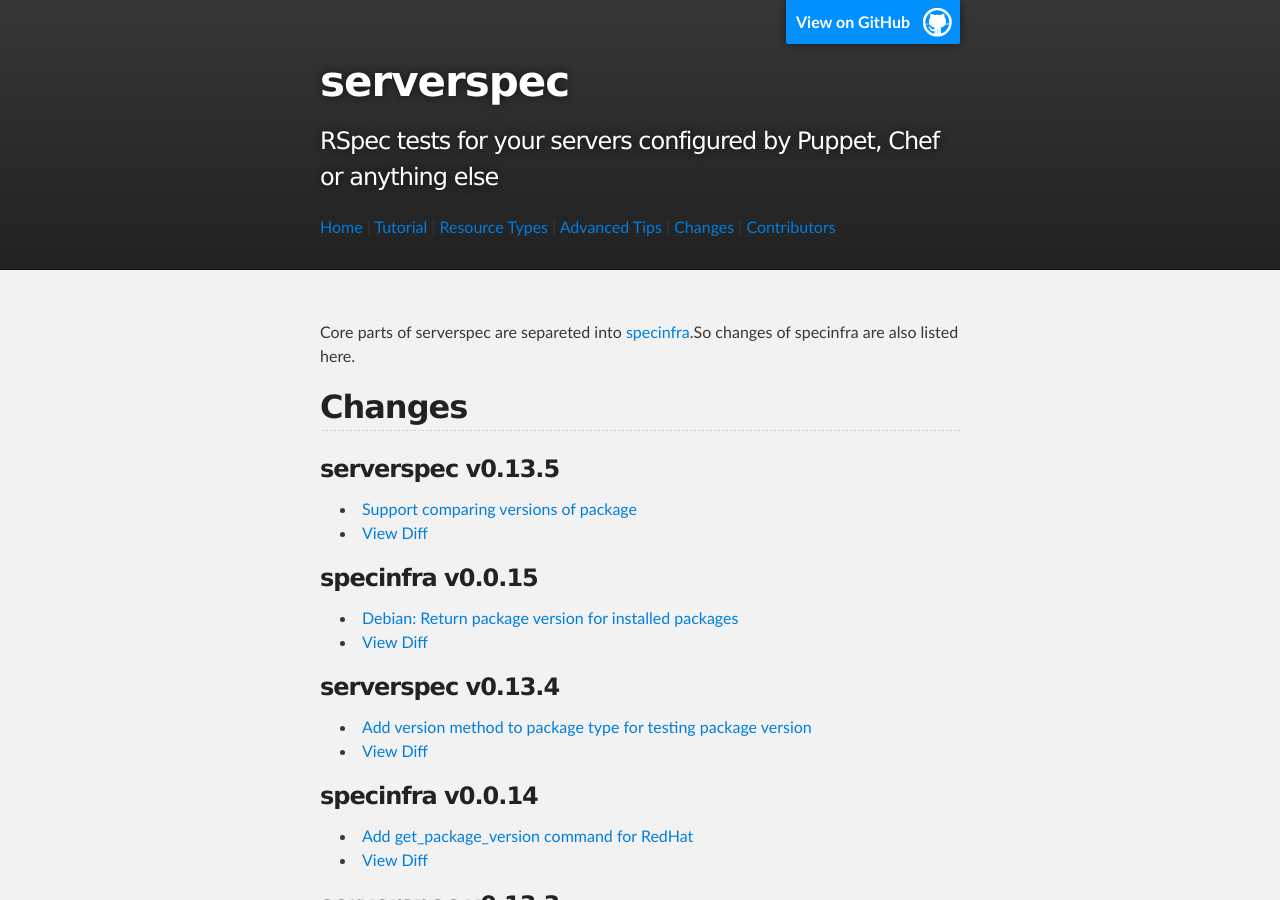
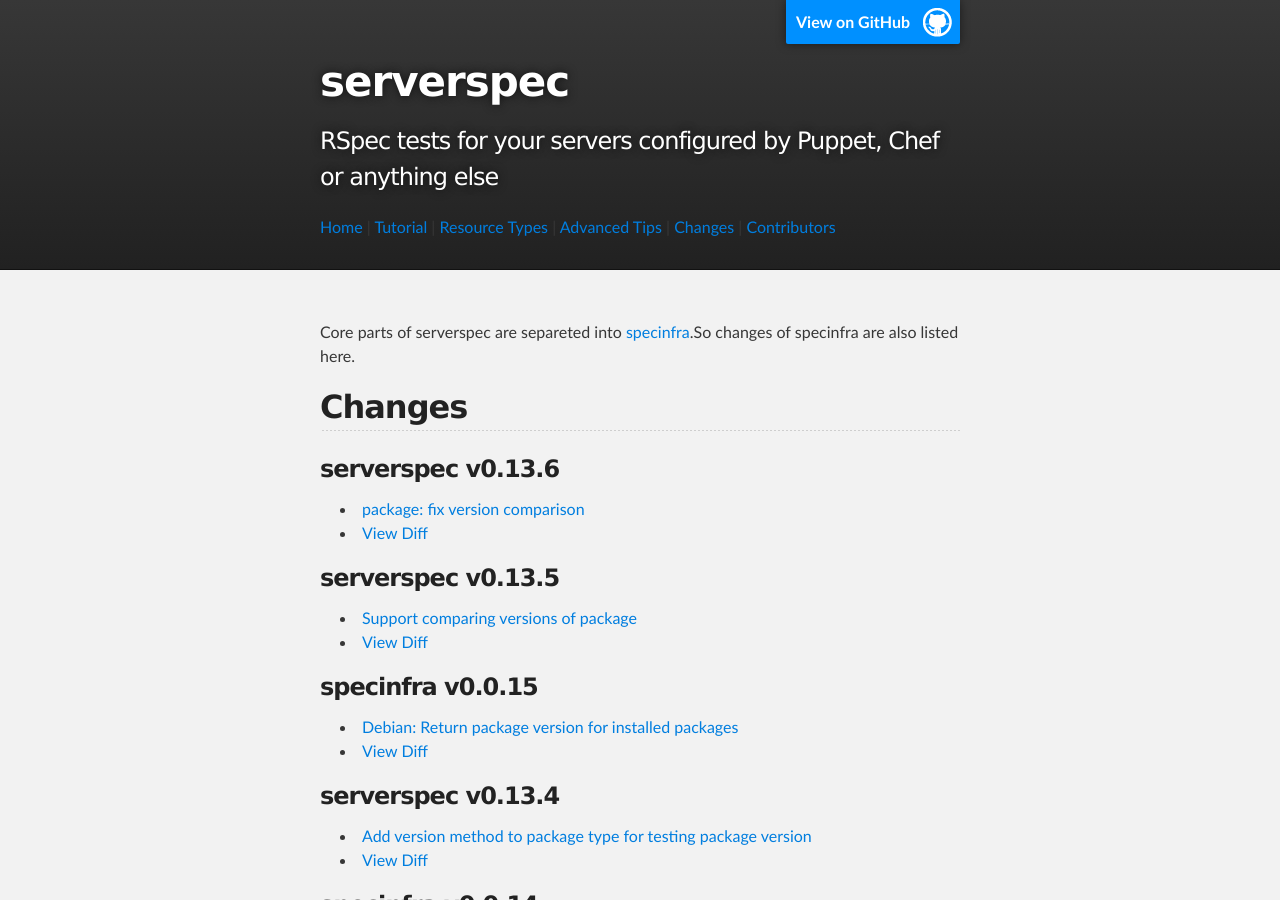
Before and after one commit to serverspec/serverspec.github.io, a Jekyll site: the page built from changes.md, in a window 1280 px wide and 900 px high. Built offline with Jekyll 4.4.1, drawn with Linux system fonts in a browser that asks for light colours; Markdown is read by kramdown in place of the engine named in the settings.

Commit message:
Add changes of serverspec v0.13.6

```diff
--- a/changes.md
+++ b/changes.md
@@ -6,6 +6,11 @@ title: Changes
 Core parts of serverspec are separeted into [specinfra](https://github.com/serverspec/specinfra).So changes of specinfra are also listed here.
 
 ## Changes
+
+### serverspec v0.13.6
+
+ * [package: fix version comparison](https://github.com/serverspec/serverspec/pull/316)
+ * [View Diff](https://github.com/serverspec/serverspec/compare/v0.13.5...v0.13.6)
 
 ### serverspec v0.13.5
 
```
